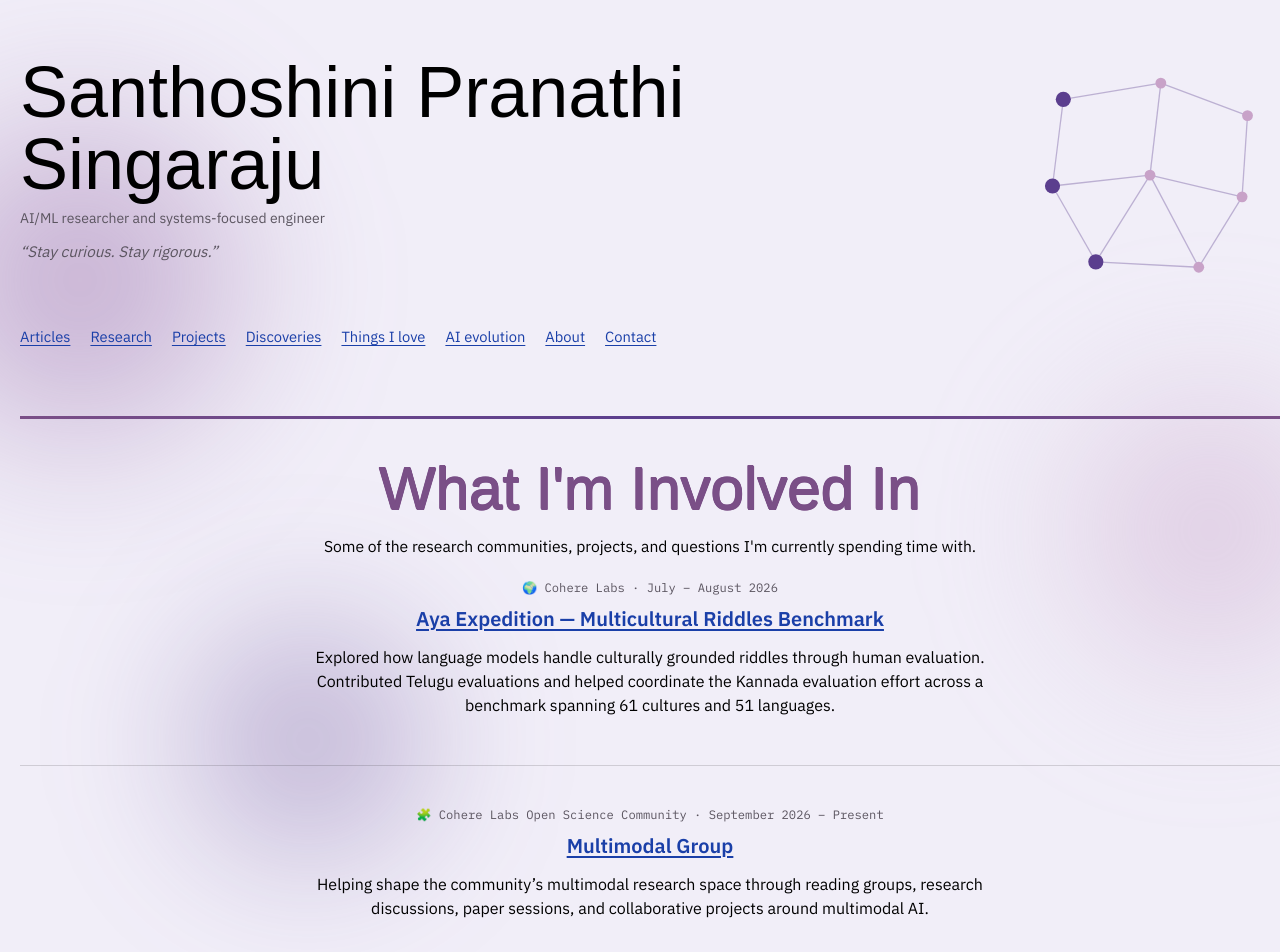
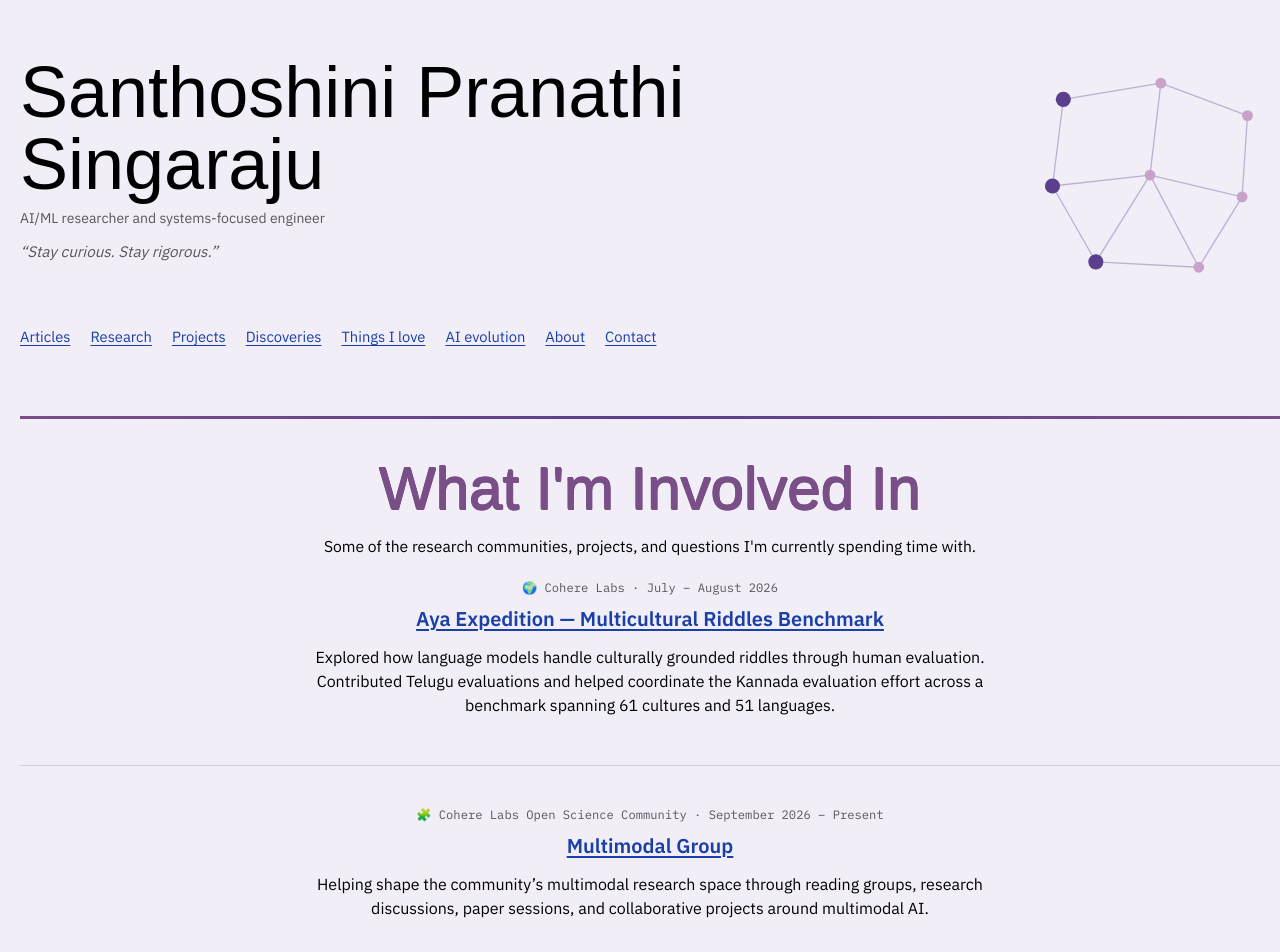
Before and after one commit to pranathi000/portfolio, a Next.js app: page / in a window 1280 px wide. Shown: the top 952 px of the page. Built offline with nearby package versions, Linux system fonts and the light colour scheme; a web font is replaced by a local one.

Commit message:
Update layout.tsx

```diff
--- a/app/layout.tsx
+++ b/app/layout.tsx
@@ -28,9 +28,12 @@ export default function RootLayout({ children }: { children: React.ReactNode })
   return (
     <html lang="en" className={`${hand.variable} ${sans.variable} ${mono.variable}`}>
       <body className="font-sans antialiased relative">
-        <div className="side-glow a" aria-hidden />
-        <div className="side-glow b" aria-hidden />
-        <div className="side-glow c" aria-hidden />
+        <div className="orb o1" aria-hidden />
+        <div className="orb o2" aria-hidden />
+        <div className="orb o3" aria-hidden />
+        <div className="orb o4" aria-hidden />
+        <div className="orb o5" aria-hidden />
+        <div className="orb o6" aria-hidden />
         <div className="relative z-10">{children}</div>
       </body>
     </html>
```
